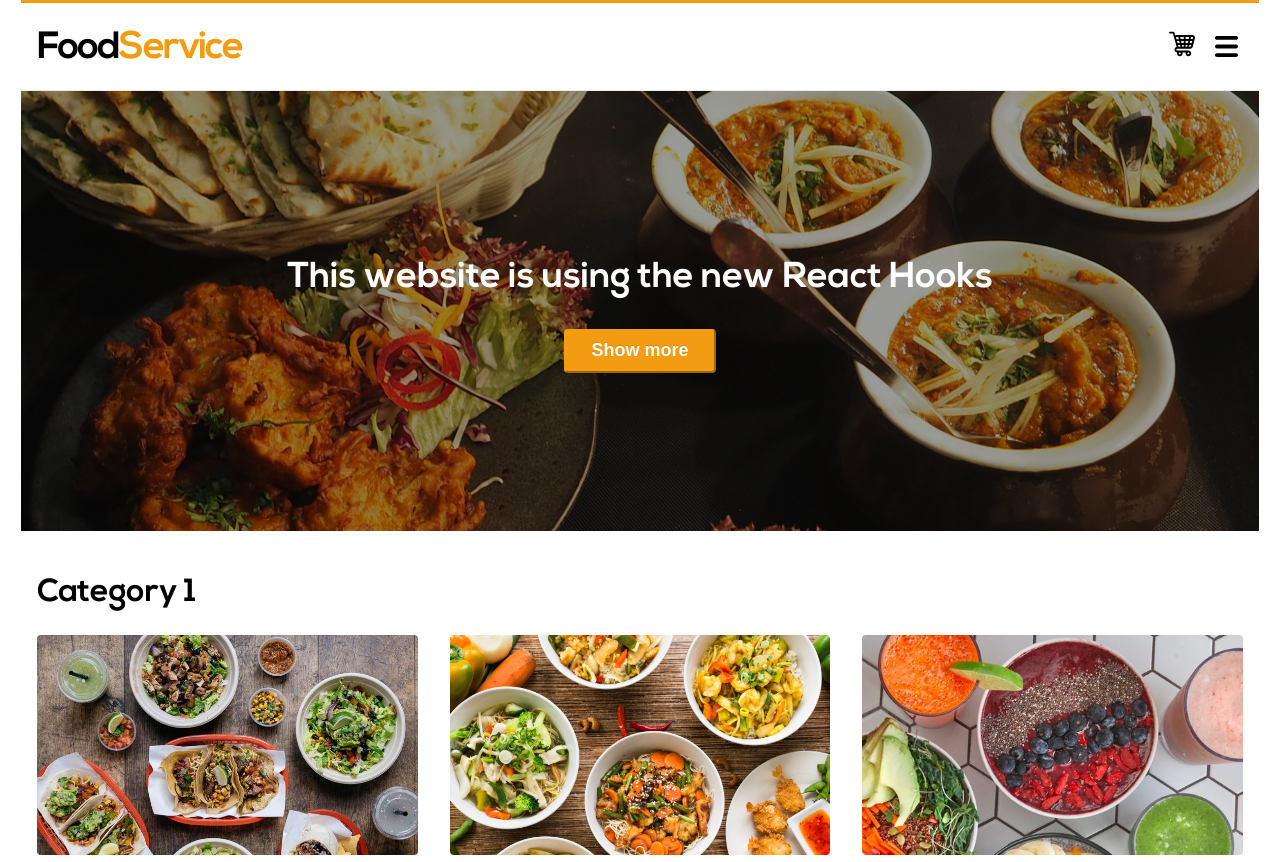
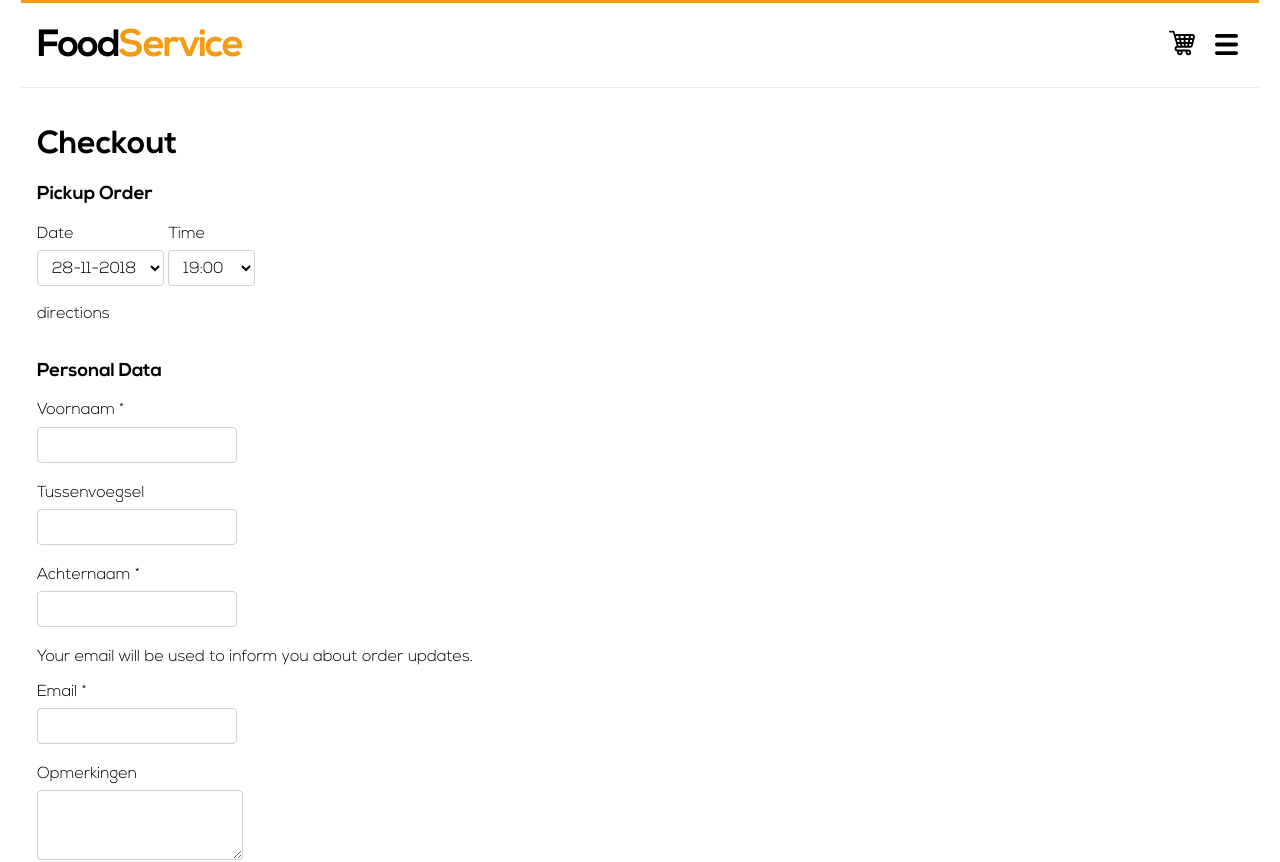
Before and after one commit to tijp/food-service, a React (Create React App) app: page /checkout in a window 1280 px wide. Before the commit this address led to /. Shown: the top 862 px of the page. Built offline with nearby package versions, Linux system fonts and the light colour scheme.

Commit message:
added checkout page, updated dependencies

```diff
--- a/src/components/Button.tsx
+++ b/src/components/Button.tsx
@@ -18,7 +18,7 @@ const StyledButton = styled.button`
   transition: all .3s cubic-bezier(.645,.045,.355,1);
 
   color: #fff;
-  border-color: ${COLORS.PRIMARY_COLOR};
+  border: none;
   background-color: ${COLORS.PRIMARY_COLOR};
   text-shadow: 0 -1px 0 rgba(0,0,0,.12);
   box-shadow: 0 2px 0 rgba(0,0,0,.035);
@@ -31,7 +31,8 @@ const StyledButton = styled.button`
 
 interface IProps {
   text: string;
-  onClick: () => void;
+  type?: string;
+  onClick?: () => void;
 }
 
 const Button: React.SFC<IProps> = ({ text, ...props }) => (
--- a/src/components/FormItems/SelectField.tsx
+++ b/src/components/FormItems/SelectField.tsx
@@ -1,4 +1,5 @@
 import React, { FormEvent } from 'react';
+import Select from '../Styled/Select';
 
 interface IProps {
   value: string | number;
@@ -7,7 +8,7 @@ interface IProps {
 
 const SelectField: React.SFC<IProps> = ({ value, onChange }) => {
   return (
-    <select value={value} onChange={onChange}>
+    <Select value={value} onChange={onChange}>
       <option value="1">1</option>
       <option value="2">2</option>
       <option value="3">3</option>
@@ -18,7 +19,7 @@ const SelectField: React.SFC<IProps> = ({ value, onChange }) => {
       <option value="8">8</option>
       <option value="9">9</option>
       <option value="10">10</option>
-    </select>
+    </Select>
   );
 };
 
--- /dev/null
+++ b/src/components/Styled/Select.ts
@@ -0,0 +1,11 @@
+import styled from 'styled-components';
+
+export default styled.select`
+  height: 36px;
+  padding: 6px 10px; /* The 6px vertically centers text on FF, ignored by Webkit */
+  background-color: #fff;
+  border: 1px solid #D1D1D1;
+  border-radius: 4px;
+  box-shadow: none;
+  box-sizing: border-box;
+`;
--- a/src/index.tsx
+++ b/src/index.tsx
@@ -1,8 +1,11 @@
 import React from 'react';
 import ReactDOM from 'react-dom';
-import './index.css';
 import App from './pages/app/App';
 import * as serviceWorker from './serviceWorker';
+
+import 'normalize.css';
+import './skeleton.css';
+import './index.css';
 
 ReactDOM.render(<App />, document.getElementById('root'));
 
--- a/src/pages/Basket/Basket.tsx
+++ b/src/pages/Basket/index.tsx
@@ -5,6 +5,7 @@ import { getBasketItems, getBasketTotalPrice } from '../../stores/basket/reducer
 import styled from 'styled-components';
 import BasketItem from './BasketItem';
 import Button from '../../components/Button';
+import { Link } from 'react-router-dom';
 
 const List = styled.ul`
   list-style: none;
@@ -36,7 +37,9 @@ const Basket: React.SFC<IProps> = ({ basketItems, basketTotalPrice }) => (
     <h3 style={{ display: 'flex', justifyContent: 'flex-end' }}>€{basketTotalPrice}</h3>
 
     <ButtonContainer>
-      <Button text="Bestellen" onClick={() => null} />
+      <Link to="/checkout">
+        <Button text="Bestellen" onClick={() => null} />
+      </Link>
     </ButtonContainer>
   </Section>
 );
--- /dev/null
+++ b/src/pages/Checkout/FormInput.tsx
@@ -0,0 +1,76 @@
+import React from 'react';
+import { Field, FormikTouched, FormikErrors } from 'formik';
+import styled from 'styled-components';
+import { get } from 'lodash';
+
+import { CheckoutFormValues } from '.';
+
+const Container = styled.div`
+  margin-bottom: 20px;
+`;
+
+const Label = styled.label`
+  display: block;
+  margin-bottom: .5em;
+`;
+
+const ValidationError = styled.div`
+  color: red;
+  margin-top: .25rem;
+`;
+
+const StyledField = styled(Field)`
+  height: 36px;
+  padding: 6px 10px; /* The 6px vertically centers text on FF, ignored by Webkit */
+  background-color: #fff;
+  border: 1px solid #D1D1D1;
+  border-radius: 4px;
+  box-shadow: none;
+  box-sizing: border-box;
+
+  /*
+    Prop is a string because it is attached to the DOM.
+    See issue: https://github.com/styled-components/styled-components/issues/439
+  */
+  border-color: ${props => props.haserror === 'true' ? 'red' : '#D1D1D1'};
+`;
+
+const StyledTextarea = styled(StyledField)`
+  height: unset;
+`;
+
+interface FormInput {
+  id: string;
+  label: string;
+  type?: string;
+}
+
+export const FormInput: React.SFC<FormInput> = ({ id, label, type = 'text' }) => (
+  <Container>
+    <Label htmlFor={id}>{label}</Label>
+    <StyledField id={id} name={id} type={type} />
+  </Container>
+);
+
+interface RequiredFormInput extends FormInput {
+  touched: FormikTouched<CheckoutFormValues>;
+  errors: FormikErrors<CheckoutFormValues>;
+}
+
+export const RequiredFormInput: React.SFC<RequiredFormInput> = ({ id, label, type = 'text', errors, touched }) => {
+  const hasError = get(errors, id) && get(touched, id);
+  return (
+    <Container>
+      <Label htmlFor={id}>{label} *</Label>
+      <StyledField id={id} name={id} type={type} haserror={String(hasError)} />
+      { hasError && <ValidationError>{get(errors, id)}</ValidationError> }
+    </Container>
+  );
+};
+
+export const FormTextarea: React.SFC<FormInput> = ({ id, label }) => (
+  <Container>
+    <Label htmlFor={id}>{label}</Label>
+    <StyledTextarea id={id} name={id} component="textarea" rows={3} />
+  </Container>
+)
--- /dev/null
+++ b/src/pages/Checkout/PickupTimes.tsx
@@ -0,0 +1,51 @@
+import React from 'react';
+import styled from 'styled-components';
+import Select from '../../components/Styled/Select';
+import { Field } from 'formik';
+import { Row } from '../../components/Styled/Row';
+
+const Label = styled.label`
+  display: block;
+  margin-bottom: .5em;
+`;
+
+const SelectField = styled(Field)`
+  height: 36px;
+  padding: 6px 10px; /* The 6px vertically centers text on FF, ignored by Webkit */
+  background-color: #fff;
+  border: 1px solid #D1D1D1;
+  border-radius: 4px;
+  box-shadow: none;
+  box-sizing: border-box;
+`;
+
+const pickupTimes = [{
+  day: '28-11-2018',
+  times: ['19:00', '19:30', '20:00', '20:30', '21:00', '21:30', '22:00'],
+}, {
+  day: '30-11-2018',
+  times: ['20:00', '20:30', '21:00', '21:30', '22:00'],
+}, {
+  day: '01-12-2018',
+  times: ['19:00', '19:30', '20:30', '21:00'],
+}];
+
+const PickupTimes = () => (
+  <Row justifyContent="flex-start">
+    <div>
+      <Label htmlFor="date">Date</Label>
+      <SelectField id="date" name="date" component="select">
+        {pickupTimes.map(date => <option key={date.day} value={date.day}>{date.day}</option>)}
+      </SelectField>&nbsp;
+    </div>
+
+    <div>
+      <Label htmlFor="time">Time</Label>
+      <SelectField id="time" name="time" component="select">
+        {pickupTimes[0].times.map(time => <option key={time} value={time}>{time}</option>)}
+      </SelectField>
+    </div>
+  </Row>
+);
+
+export default PickupTimes;
--- /dev/null
+++ b/src/pages/Checkout/index.tsx
@@ -0,0 +1,70 @@
+import React from 'react';
+import { Formik, Form, FormikActions } from 'formik';
+import * as Yup from 'yup';
+
+import Section from '../../components/Styled/Section';
+import Button from '../../components/Button';
+import { FormInput, RequiredFormInput, FormTextarea } from './FormInput';
+import PickupTimes from './PickupTimes';
+
+export interface CheckoutFormValues {
+  firstName: string;
+  infix: string;
+  lastName: string;
+  email: string;
+}
+
+const Checkout = () => (
+  <Section>
+    <h1>Checkout</h1>
+
+    <Formik
+      initialValues={{
+        firstName: '',
+        infix: '',
+        lastName: '',
+        email: '',
+      }}
+      onSubmit={(values: CheckoutFormValues, { setSubmitting }: FormikActions<CheckoutFormValues>) => {
+        setTimeout(() => {
+          alert(JSON.stringify(values, null, 2));
+          setSubmitting(false);
+        }, 500);
+      }}
+      validationSchema={Yup.object().shape({
+        firstName: Yup.string().required('Required'),
+        lastName: Yup.string().required('Required'),
+        email: Yup.string().email().required('Required'),
+      })}
+    >
+      {props => {
+        const requiredFormikProps = (({ touched, errors }) => ({ touched, errors }))(props);
+
+        return (
+          <Form>
+            <h3>Pickup Order</h3>
+            <PickupTimes />
+
+            <br />
+            <a>directions</a>
+
+            <br /><br />
+            <h3>Personal Data</h3>
+            <RequiredFormInput id="firstName" label="Voornaam" {...requiredFormikProps} />
+            <FormInput id="infix" label="Tussenvoegsel" />
+            <RequiredFormInput id="lastName" label="Achternaam" {...requiredFormikProps} />
+
+            <p>Your email will be used to inform you about order updates.</p>
+            <RequiredFormInput id="email" label="Email" type="email" {...requiredFormikProps} />
+
+            <FormTextarea id="remarks" label="Opmerkingen" />
+
+            <Button type="submit" text="Submit" />
+          </Form>
+        );
+      }}
+    </Formik>
+  </Section>
+);
+
+export default Checkout;
--- a/src/pages/app/Routes.tsx
+++ b/src/pages/app/Routes.tsx
@@ -6,11 +6,12 @@ import Header from '../../components/Header/Header';
 import Footer from '../../components/Footer';
 import ScrollToTop from '../../components/ScrollToTop';
 
-import Home from '../Home/Home';
+import Home from '../Home';
 import Products from '../Products';
 import Info from '../Info';
 import Contact from '../Contact';
-import Basket from '../Basket/Basket';
+import Basket from '../Basket';
+import Checkout from '../Checkout';
 
 const MaxWidth = styled.div`
   flex: 1;
@@ -30,7 +31,10 @@ const Routes = () => (
           <Route path="/" exact component={Home} />
           <Route path="/products" component={Products} />
           <Route path="/info/:id" component={Info} />
+
           <Route path="/basket" component={Basket} />
+          <Route path="/checkout" component={Checkout} />
+
           <Route path="/contact" component={Contact} />
           <Redirect to="/" />
         </Switch>
```
Also changed, not shown: package.json (+8 -2 lines), src/pages/Home/index.tsx (renamed from src/pages/Home/Home.tsx), src/skeleton.css (added), 1 other file (tests, documents, lock files or other folders).
